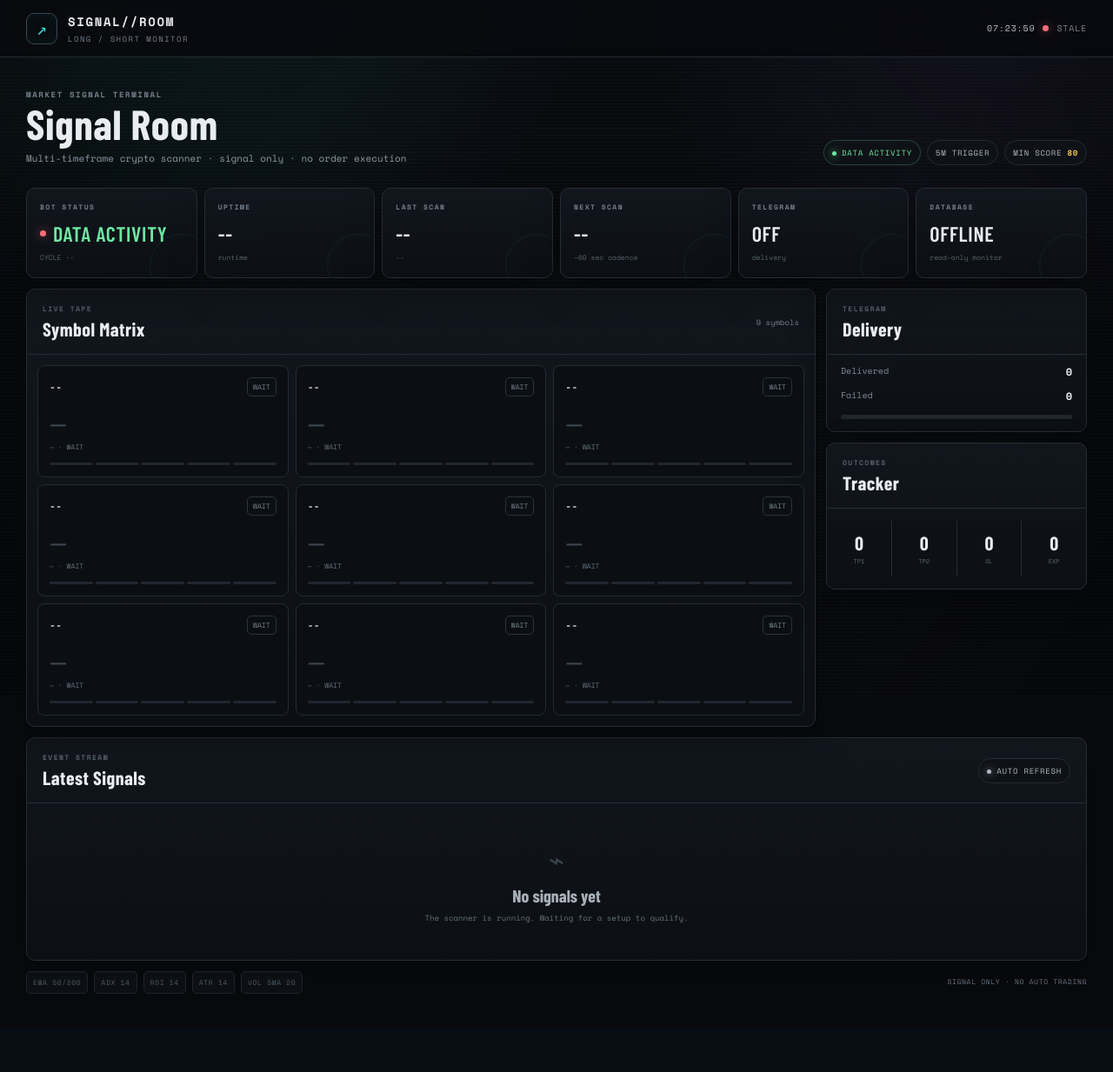
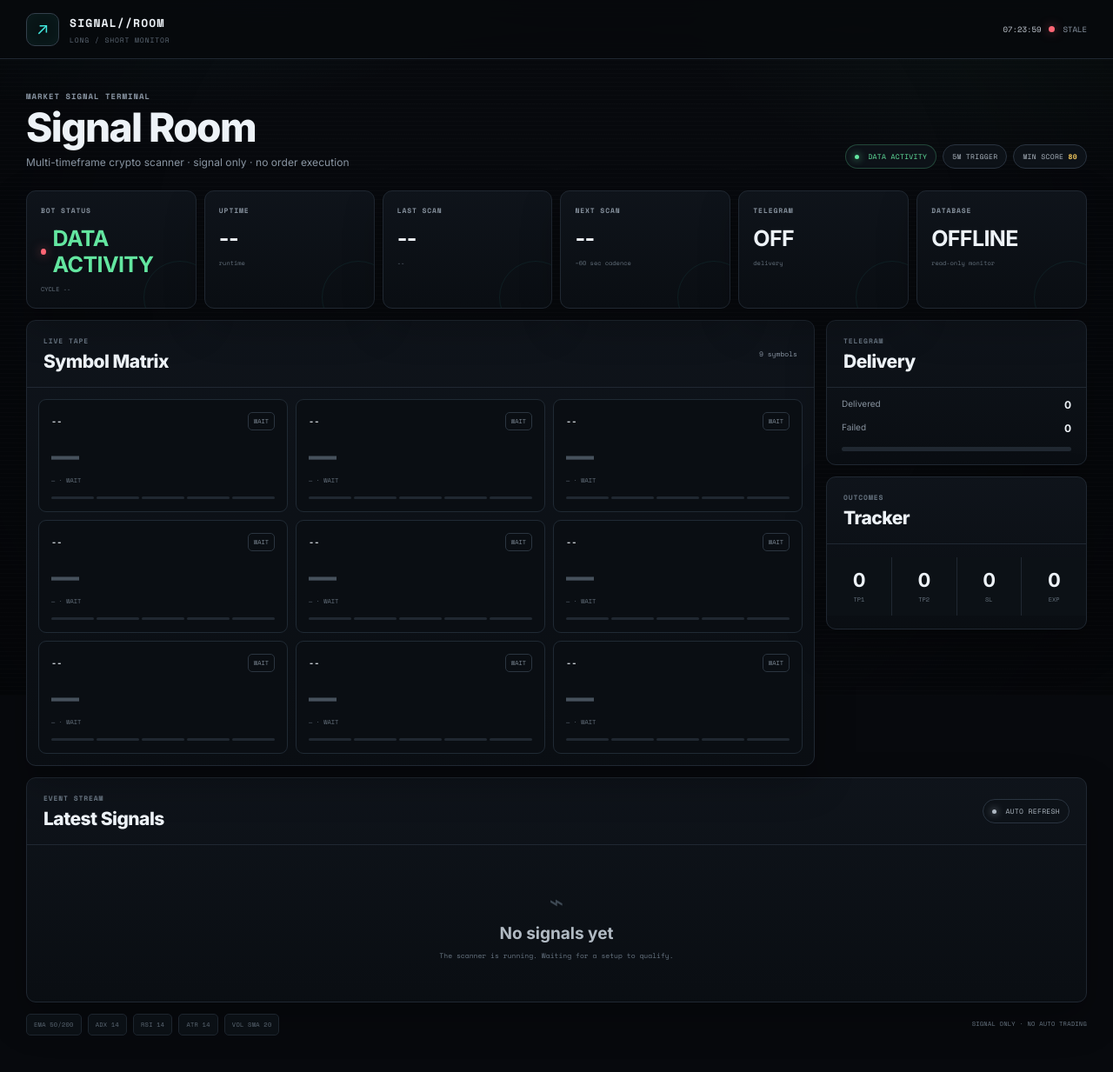
Before and after one commit to rmdnl/long-short-telegram-signal, a FastAPI app: page / in a window 1280 px wide. Shown: the whole page at 87% size. Before the commit the page ends 1143 px from the top, so only its background shows below. Run offline with FastAPI, Linux system fonts and the light colour scheme; data that the repository does not hold is empty.

Commit message:
Refine dashboard typography and readability

```diff
--- a/dashboard/static/style.css
+++ b/dashboard/static/style.css
@@ -1,163 +1,300 @@
-@import url('https://fonts.googleapis.com/css2?family=Barlow+Condensed:wght@400;500;600;700&family=Space+Mono:wght@400;700&display=swap');
+@import url('https://fonts.googleapis.com/css2?family=Inter:wght@400;500;600;700;800&family=Space+Mono:wght@400;700&display=swap');
 
 :root{
-  --bg:#080a0e;
-  --panel:#10141a;
-  --panel2:#0c1015;
-  --line:#252c35;
-  --muted:#75808c;
-  --text:#e9edf1;
-  --cyan:#35d7d0;
-  --green:#6ee7a1;
-  --red:#ff6b78;
-  --amber:#ffc857;
-  --violet:#a78bfa;
-  --shadow:0 14px 40px rgba(0,0,0,.28);
+  --bg:#07090d;
+  --panel:#0d1117;
+  --panel2:#10161d;
+  --card:#0a0e13;
+  --line:#202832;
+  --line2:#2a3440;
+  --text:#edf2f7;
+  --muted:#8b97a5;
+  --dim:#5e6a77;
+  --cyan:#42e8df;
+  --green:#63e6a0;
+  --red:#ff6675;
+  --amber:#f4c95d;
+  --shadow:0 18px 45px rgba(0,0,0,.28);
 }
+
 *{box-sizing:border-box}
-html{background:var(--bg)}
+html{background:var(--bg);font-size:15px}
 body{
   margin:0;
+  min-height:100vh;
   color:var(--text);
   background:
-    radial-gradient(circle at 15% -10%,rgba(53,215,208,.10),transparent 30%),
-    radial-gradient(circle at 90% 0%,rgba(167,139,250,.08),transparent 25%),
+    radial-gradient(900px 420px at 12% -10%,rgba(66,232,223,.08),transparent 60%),
+    radial-gradient(700px 360px at 92% 0%,rgba(99,230,160,.045),transparent 58%),
     var(--bg);
-  font-family:"Space Mono",ui-monospace,monospace;
-  min-height:100vh;
+  font-family:"Inter",ui-sans-serif,system-ui,-apple-system,"Segoe UI",sans-serif;
+  -webkit-font-smoothing:antialiased;
+  text-rendering:optimizeLegibility;
 }
 body:before{
   content:"";
-  position:fixed;inset:0;pointer-events:none;opacity:.025;
-  background:repeating-linear-gradient(0deg,#fff 0 1px,transparent 1px 4px);
+  position:fixed;inset:0;pointer-events:none;opacity:.018;
+  background:repeating-linear-gradient(0deg,#fff 0 1px,transparent 1px 5px);
   z-index:0;
 }
-.noise{position:fixed;inset:0;pointer-events:none;background:radial-gradient(circle at 50% 50%,transparent 55%,rgba(0,0,0,.28));z-index:1}
+.noise{position:fixed;inset:0;pointer-events:none;background:radial-gradient(circle at 50% 40%,transparent 58%,rgba(0,0,0,.32));z-index:1}
 .topbar,.shell{position:relative;z-index:2}
+
 .topbar{
-  height:66px;padding:0 max(20px,calc((100vw - 1220px)/2));
+  height:68px;
+  padding:0 max(22px,calc((100vw - 1220px)/2));
   display:flex;align-items:center;justify-content:space-between;
   border-bottom:1px solid var(--line);
-  background:rgba(8,10,14,.88);backdrop-filter:blur(14px);
+  background:rgba(7,9,13,.9);
+  backdrop-filter:blur(16px);
   position:sticky;top:0;z-index:10;
 }
 .brand{display:flex;align-items:center;gap:12px}
 .brand-mark{
-  width:36px;height:36px;border:1px solid #3b4652;border-radius:9px;
+  width:38px;height:38px;border:1px solid #34404c;border-radius:10px;
   display:grid;place-items:center;color:var(--cyan);
-  box-shadow:inset 0 0 20px rgba(53,215,208,.07);
-  font-size:20px
+  background:rgba(66,232,223,.035);
+  box-shadow:inset 0 0 22px rgba(66,232,223,.055);
+  font-size:19px;
 }
-.brand-name{font-weight:700;letter-spacing:.12em;font-size:14px}
-.brand-sub{font-size:9px;color:var(--muted);letter-spacing:.16em;margin-top:3px}
-.top-actions{display:flex;align-items:center;gap:9px;font-size:10px;color:var(--muted);letter-spacing:.08em}
-.clock{color:#b9c3cc}
-.connection-dot,.status-dot{display:inline-block;width:7px;height:7px;border-radius:50%;background:var(--green);box-shadow:0 0 12px rgba(110,231,161,.7)}
-.connection-dot.off,.status-dot.off{background:var(--red);box-shadow:0 0 12px rgba(255,107,120,.6)}
+.brand-name{
+  font-family:"Space Mono",monospace;
+  font-size:13px;font-weight:700;letter-spacing:.09em;
+}
+.brand-sub{
+  margin-top:4px;
+  color:var(--dim);
+  font-family:"Space Mono",monospace;
+  font-size:8px;letter-spacing:.11em;
+}
+.top-actions{
+  display:flex;align-items:center;gap:9px;
+  color:var(--muted);
+  font-family:"Space Mono",monospace;
+  font-size:9px;
+}
+.clock{color:#c4ccd5}
+.connection-dot,.status-dot{
+  display:inline-block;width:7px;height:7px;border-radius:50%;
+  background:var(--green);box-shadow:0 0 12px rgba(99,230,160,.65)
+}
+.connection-dot.off,.status-dot.off{
+  background:var(--red);box-shadow:0 0 12px rgba(255,102,117,.55)
+}
 
-.shell{width:min(1220px,calc(100% - 32px));margin:0 auto;padding:28px 0 40px}
+.shell{width:min(1220px,calc(100% - 32px));margin:0 auto;padding:30px 0 42px}
+
 .hero{
-  display:flex;justify-content:space-between;align-items:flex-end;gap:20px;
-  padding:8px 0 26px;
+  display:flex;justify-content:space-between;align-items:flex-end;gap:24px;
+  padding:6px 0 25px;
 }
 .eyebrow,.panel-kicker,.metric-label{
-  color:var(--muted);font-size:9px;letter-spacing:.18em;font-weight:700
+  color:var(--muted);
+  font-family:"Space Mono",monospace;
+  font-size:9px;
+  letter-spacing:.11em;
+  font-weight:700;
 }
 h1,h2,p{margin:0}
 h1{
-  margin-top:6px;font-family:"Barlow Condensed",sans-serif;
-  font-size:48px;line-height:.9;letter-spacing:.015em;font-weight:700;
+  margin-top:7px;
+  font-size:46px;
+  line-height:.98;
+  letter-spacing:-.035em;
+  font-weight:800;
 }
-.hero p{margin-top:10px;color:#8e99a5;font-size:11px}
-.hero-badges{display:flex;gap:7px;flex-wrap:wrap;justify-content:flex-end}
+.hero p{
+  margin-top:10px;
+  color:#8995a2;
+  font-size:12px;
+  letter-spacing:.005em;
+}
+.hero-badges{
+  display:flex;gap:7px;flex-wrap:wrap;justify-content:flex-end
+}
 .pill,.live-tag{
-  border:1px solid var(--line);background:#0e1217;color:#aeb8c1;
-  padding:7px 9px;border-radius:999px;font-size:9px;letter-spacing:.08em
+  border:1px solid var(--line2);
+  background:#0d1218;
+  color:#aeb8c2;
+  padding:7px 10px;
+  border-radius:999px;
+  font-family:"Space Mono",monospace;
+  font-size:8px;
+  letter-spacing:.04em;
 }
-.pill-live{color:var(--green);border-color:rgba(110,231,161,.24)}
-.pill-live i,.live-tag i{display:inline-block;width:5px;height:5px;background:currentColor;border-radius:50%;box-shadow:0 0 8px currentColor}
+.pill-live{color:var(--green);border-color:rgba(99,230,160,.25)}
+.pill-live i,.live-tag i{
+  display:inline-block;width:5px;height:5px;margin-right:5px;
+  background:currentColor;border-radius:50%;box-shadow:0 0 8px currentColor
+}
 .pill b{color:var(--amber)}
 
-.metrics-grid{display:grid;grid-template-columns:repeat(6,1fr);gap:8px;margin-bottom:12px}
+.metrics-grid{
+  display:grid;grid-template-columns:repeat(6,1fr);gap:9px;margin-bottom:13px
+}
 .metric,.panel{
-  background:linear-gradient(180deg,rgba(18,23,30,.96),rgba(12,16,21,.96));
-  border:1px solid var(--line);box-shadow:var(--shadow)
+  background:linear-gradient(180deg,rgba(15,20,27,.98),rgba(10,14,19,.98));
+  border:1px solid var(--line);
+  box-shadow:var(--shadow);
 }
-.metric{min-height:104px;padding:15px;border-radius:10px;position:relative;overflow:hidden}
+.metric{
+  min-height:108px;padding:16px;border-radius:11px;
+  position:relative;overflow:hidden;
+}
 .metric:after{
-  content:"";position:absolute;right:-18px;bottom:-22px;width:70px;height:70px;
-  border:1px solid rgba(53,215,208,.08);border-radius:50%
+  content:"";position:absolute;right:-24px;bottom:-30px;
+  width:82px;height:82px;border:1px solid rgba(66,232,223,.07);border-radius:50%
 }
-.metric-label{font-size:8px}
-.metric-value{font-family:"Barlow Condensed",sans-serif;font-size:24px;font-weight:600;letter-spacing:.03em;margin-top:10px}
-.metric-meta{font-size:8px;color:#58636e;margin-top:7px}
-.metric-status .metric-value{display:flex;align-items:center;gap:8px;color:var(--green)}
+.metric-label{font-size:8px;color:#87929e}
+.metric-value{
+  font-size:25px;font-weight:700;letter-spacing:-.025em;
+  margin-top:11px;
+}
+.metric-meta{
+  font-family:"Space Mono",monospace;
+  font-size:7px;color:#65717d;margin-top:8px;
+}
+.metric-status .metric-value{
+  display:flex;align-items:center;gap:8px;color:var(--green)
+}
 
-.dashboard-grid{display:grid;grid-template-columns:minmax(0,1fr) 300px;gap:12px}
-.panel{border-radius:10px;overflow:hidden}
+.dashboard-grid{display:grid;grid-template-columns:minmax(0,1fr) 300px;gap:13px}
+.panel{border-radius:11px;overflow:hidden}
 .panel-head{
   display:flex;align-items:center;justify-content:space-between;gap:12px;
-  padding:16px 18px;border-bottom:1px solid var(--line)
+  padding:17px 19px;border-bottom:1px solid var(--line)
 }
-.panel-kicker{display:block;color:#56616d;font-size:8px;margin-bottom:4px}
-h2{font-family:"Barlow Condensed",sans-serif;font-size:22px;letter-spacing:.02em}
-.panel-count{font-size:9px;color:var(--muted)}
-.matrix-wrap{padding:12px}
-.symbol-grid{display:grid;grid-template-columns:repeat(3,1fr);gap:8px}
+.panel-kicker{
+  display:block;color:#687582;font-size:8px;margin-bottom:5px
+}
+h2{
+  font-size:21px;
+  letter-spacing:-.025em;
+  font-weight:750;
+}
+.panel-count{
+  color:var(--muted);
+  font-family:"Space Mono",monospace;
+  font-size:8px;
+}
+
+.matrix-wrap{padding:13px}
+.symbol-grid{display:grid;grid-template-columns:repeat(3,1fr);gap:9px}
 .symbol-card{
-  min-height:122px;padding:13px;border:1px solid #222a33;border-radius:8px;
-  background:#0b0f14;position:relative;transition:.18s ease
+  min-height:126px;padding:14px;
+  border:1px solid #202a34;border-radius:9px;
+  background:var(--card);
+  position:relative;transition:.18s ease;
 }
-.symbol-card:hover{transform:translateY(-2px);border-color:#3b4652;background:#0d1218}
+.symbol-card:hover{
+  transform:translateY(-2px);
+  border-color:#364350;
+  background:#0c1117;
+}
 .symbol-top{display:flex;align-items:center;justify-content:space-between}
-.symbol{font-size:11px;font-weight:700;letter-spacing:.04em}
-.direction{font-size:8px;padding:4px 6px;border-radius:5px;border:1px solid #2b333d;color:#76818c}
-.direction.long{color:var(--green);border-color:rgba(110,231,161,.28);background:rgba(110,231,161,.05)}
-.direction.short{color:var(--red);border-color:rgba(255,107,120,.28);background:rgba(255,107,120,.05)}
-.symbol-score{font-family:"Barlow Condensed";font-size:34px;margin-top:9px}
+.symbol{
+  font-family:"Space Mono",monospace;
+  font-size:10px;font-weight:700;letter-spacing:.015em
+}
+.direction{
+  font-family:"Space Mono",monospace;
+  font-size:7px;padding:4px 6px;border-radius:5px;
+  border:1px solid #2b3540;color:#7d8995
+}
+.direction.long{
+  color:var(--green);border-color:rgba(99,230,160,.28);background:rgba(99,230,160,.05)
+}
+.direction.short{
+  color:var(--red);border-color:rgba(255,102,117,.28);background:rgba(255,102,117,.05)
+}
+.symbol-score{
+  font-size:32px;font-weight:750;letter-spacing:-.04em;margin-top:10px
+}
 .symbol-score.good{color:var(--cyan)}
-.symbol-score.na{color:#3d4650}
-.symbol-sub{font-size:8px;color:#65717d;margin-top:2px}
-.symbol-bars{display:flex;gap:3px;margin-top:12px}
-.symbol-bars span{height:3px;flex:1;background:#202731;border-radius:2px}
-.symbol-bars span.on{background:var(--cyan);box-shadow:0 0 7px rgba(53,215,208,.28)}
+.symbol-score.na{color:#46515c}
+.symbol-sub{
+  font-family:"Space Mono",monospace;
+  font-size:7px;color:#65717d;margin-top:3px
+}
+.symbol-bars{display:flex;gap:3px;margin-top:13px}
+.symbol-bars span{height:3px;flex:1;background:#202831;border-radius:2px}
+.symbol-bars span.on{
+  background:var(--cyan);box-shadow:0 0 7px rgba(66,232,223,.25)
+}
 
-.side-stack{display:flex;flex-direction:column;gap:12px}
-.compact-panel{padding-bottom:14px}
-.delivery-row{display:flex;justify-content:space-between;padding:11px 16px 0;font-size:10px;color:#7f8a95}
+.side-stack{display:flex;flex-direction:column;gap:13px}
+.compact-panel{padding-bottom:15px}
+.delivery-row{
+  display:flex;justify-content:space-between;
+  padding:12px 17px 0;
+  font-size:10px;color:#87929e
+}
 .delivery-row strong{color:var(--text);font-size:12px}
-.delivery-bar{height:5px;background:#20262d;border-radius:99px;margin:13px 16px 0;overflow:hidden}
-.delivery-bar span{display:block;height:100%;width:0;background:var(--cyan);transition:width .3s}
-.outcome-grid{display:grid;grid-template-columns:repeat(4,1fr);gap:1px;background:var(--line);margin:14px 0 0}
-.outcome-grid div{background:#0d1116;padding:12px 7px;text-align:center}
-.outcome-grid b{display:block;font-family:"Barlow Condensed";font-size:22px}
-.outcome-grid span{display:block;color:#596570;font-size:7px;margin-top:3px}
+.delivery-bar{
+  height:5px;background:#202831;border-radius:99px;
+  margin:14px 17px 0;overflow:hidden
+}
+.delivery-bar span{
+  display:block;height:100%;width:0;background:var(--cyan);transition:width .3s
+}
+.outcome-grid{
+  display:grid;grid-template-columns:repeat(4,1fr);gap:1px;
+  background:var(--line);margin:15px 0 0
+}
+.outcome-grid div{background:#0c1116;padding:13px 7px;text-align:center}
+.outcome-grid b{display:block;font-size:22px;font-weight:700;letter-spacing:-.03em}
+.outcome-grid span{
+  display:block;
+  color:#65717d;
+  font-family:"Space Mono",monospace;
+  font-size:7px;margin-top:4px
+}
 
-.feed-panel{margin-top:12px}
+.feed-panel{margin-top:13px}
 .signal-feed{min-height:160px}
 .signal-row{
   display:grid;grid-template-columns:92px 1fr auto auto;
-  gap:14px;align-items:center;padding:13px 18px;border-bottom:1px solid #1d242c
+  gap:14px;align-items:center;
+  padding:14px 19px;
+  border-bottom:1px solid #1b232c
 }
 .signal-row:last-child{border-bottom:0}
-.signal-symbol{font-weight:700;font-size:11px}
-.signal-time{font-size:8px;color:#596570;margin-top:3px}
-.signal-dir{font-size:9px;font-weight:700;padding:5px 7px;border-radius:5px}
-.signal-dir.long{color:var(--green);background:rgba(110,231,161,.07)}
-.signal-dir.short{color:var(--red);background:rgba(255,107,120,.07)}
-.signal-score{font-family:"Barlow Condensed";font-size:22px}
-.signal-meta{font-size:8px;color:#65717d}
-.empty-state{min-height:180px;display:flex;flex-direction:column;align-items:center;justify-content:center;gap:7px;color:#66727d;text-align:center;padding:30px}
-.empty-state strong{font-family:"Barlow Condensed";font-size:20px;color:#a8b1b9}
-.empty-state span{font-size:9px}
-.empty-icon{font-size:30px;color:#39434d}
+.signal-symbol{font-family:"Space Mono",monospace;font-weight:700;font-size:10px}
+.signal-time{
+  font-family:"Space Mono",monospace;
+  font-size:7px;color:#65717d;margin-top:4px
+}
+.signal-dir{
+  font-family:"Space Mono",monospace;
+  font-size:8px;font-weight:700;padding:5px 7px;border-radius:5px
+}
+.signal-dir.long{color:var(--green);background:rgba(99,230,160,.07)}
+.signal-dir.short{color:var(--red);background:rgba(255,102,117,.07)}
+.signal-score{font-size:21px;font-weight:700;letter-spacing:-.03em}
+.signal-meta{
+  font-family:"Space Mono",monospace;
+  font-size:7px;color:#65717d
+}
+.empty-state{
+  min-height:180px;
+  display:flex;flex-direction:column;align-items:center;justify-content:center;
+  gap:8px;color:#687582;text-align:center;padding:30px
+}
+.empty-state strong{font-size:19px;font-weight:700;color:#b1bac3}
+.empty-state span{font-family:"Space Mono",monospace;font-size:8px}
+.empty-icon{font-size:28px;color:#3d4853}
 
 .footer-strip{
-  display:flex;flex-wrap:wrap;gap:7px;margin-top:12px;
-  color:#4e5964;font-size:8px;letter-spacing:.08em
+  display:flex;flex-wrap:wrap;gap:7px;
+  margin-top:13px;
+  color:#5d6975;
+  font-family:"Space Mono",monospace;
+  font-size:7px;letter-spacing:.04em
 }
-.footer-strip span:not(.footer-right){border:1px solid #1d242c;padding:6px 7px;border-radius:5px;background:#0c1015}
-.footer-right{margin-left:auto;color:#66737f;padding:6px 0}
+.footer-strip span:not(.footer-right){
+  border:1px solid #1d252e;padding:6px 8px;border-radius:5px;background:#0b1015
+}
+.footer-right{margin-left:auto;color:#687582;padding:6px 0}
 
 @media(max-width:980px){
   .metrics-grid{grid-template-columns:repeat(3,1fr)}
@@ -165,19 +302,19 @@ h2{font-family:"Barlow Condensed",sans-serif;font-size:22px;letter-spacing:.02em
   .side-stack{display:grid;grid-template-columns:1fr 1fr}
 }
 @media(max-width:680px){
-  .topbar{height:58px;padding:0 14px}
+  .topbar{height:60px;padding:0 14px}
   .brand-sub{display:none}
   .top-actions{font-size:8px}
-  .shell{width:calc(100% - 20px);padding-top:18px}
-  .hero{align-items:flex-start;flex-direction:column;padding-bottom:18px}
-  h1{font-size:40px}
+  .shell{width:calc(100% - 20px);padding-top:19px}
+  .hero{align-items:flex-start;flex-direction:column;padding-bottom:19px}
+  h1{font-size:38px}
   .hero-badges{justify-content:flex-start}
   .metrics-grid{grid-template-columns:repeat(2,1fr);gap:7px}
-  .metric{min-height:91px;padding:12px}
-  .metric-value{font-size:21px}
-  .symbol-grid{grid-template-columns:repeat(2,1fr);gap:6px}
-  .symbol-card{min-height:112px;padding:11px}
-  .symbol-score{font-size:30px}
+  .metric{min-height:94px;padding:13px}
+  .metric-value{font-size:22px}
+  .symbol-grid{grid-template-columns:repeat(2,1fr);gap:7px}
+  .symbol-card{min-height:114px;padding:12px}
+  .symbol-score{font-size:29px}
   .side-stack{grid-template-columns:1fr}
   .signal-row{grid-template-columns:1fr auto;gap:8px}
   .signal-row .signal-meta{grid-column:1 / -1}
```
